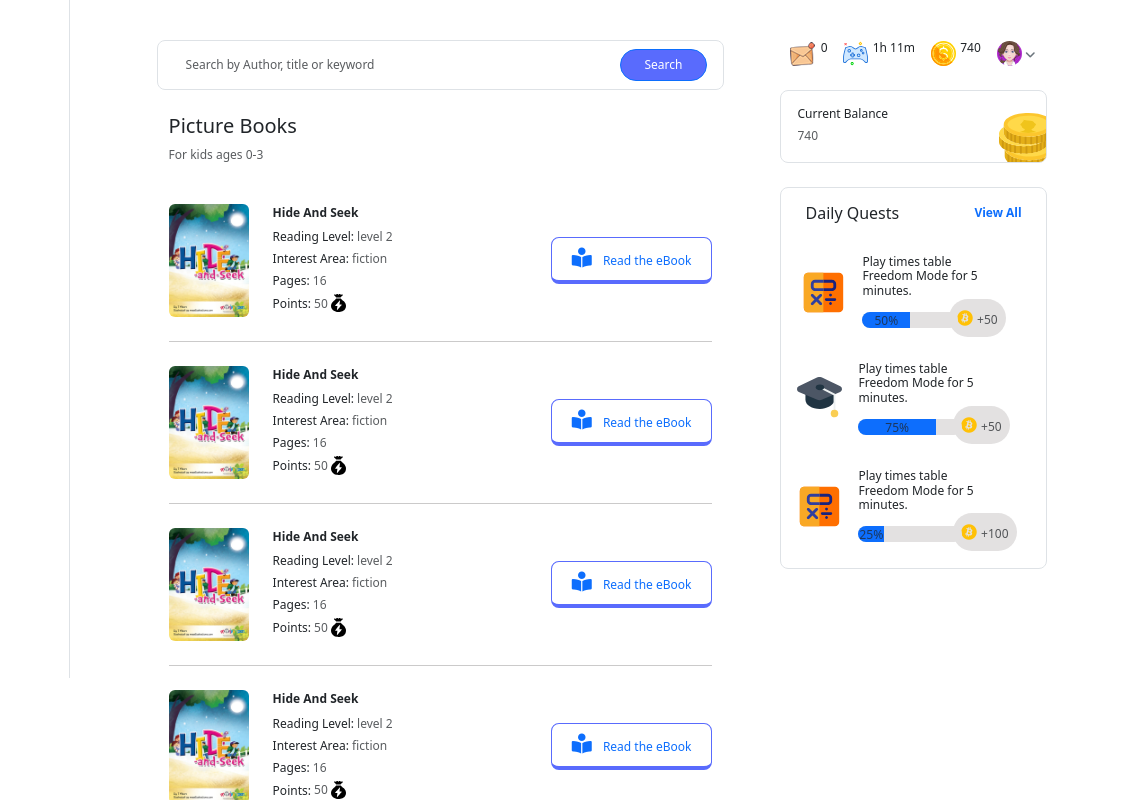
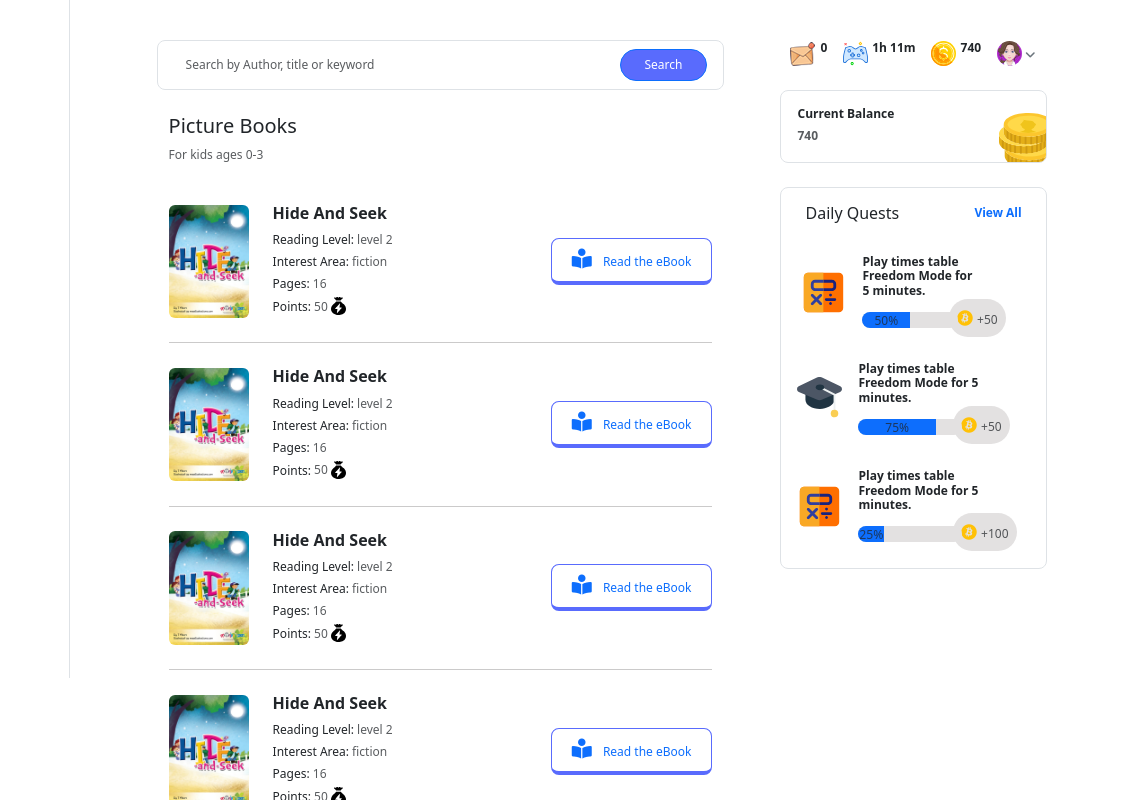
Before and after one commit to Nasirkhan294/rurera-dashboard, a plain HTML site: page index.html in a window 1280 px wide. Shown: the full height of the page, 135-1280 px from the left. Drawn offline with nearby package versions, Linux system fonts and the light colour scheme.

Commit message:
Fix font weight and add some paddings

```diff
--- a/index.html
+++ b/index.html
@@ -52,7 +52,7 @@
         </nav>
         <!-- Sidebar -->
         <div class="col-lg-2 ps-2 pe-0">
-          <ul class="navbar-nav d-none d-lg-block ps-lg-4  border-end">
+          <ul class="navbar-nav d-none d-lg-block ps-lg-4 border-end">
             <!-- Sidebar brand -->
             <a
               href="#"
@@ -230,7 +230,7 @@
                 >
               </div>
               <div class="container">
-                <h5 class="mt-4">Picture Books</h5>
+                <h3 class="mt-4 fs-5">Picture Books</h3>
                 <p class="font-small text-muted">For kids ages 0-3</p>
                 <div
                   class="d-flex flex-column flex-md-row align-items-center justify-content-between border_bottom py-4"
@@ -246,7 +246,7 @@
                       />
                     </div>
                     <div class="mb-md-5 mb-lg-0">
-                      <h3 class="font-small fw-bold">Hide And Seek</h3>
+                      <h3 class="fs-6 fw-bold">Hide And Seek</h3>
                       <p class="font-small mb-1">
                         Reading Level: <span class="text-muted">level 2</span>
                       </p>
@@ -290,7 +290,7 @@
                       />
                     </div>
                     <div class="mb-md-5 mb-lg-0">
-                      <h3 class="font-small fw-bold">Hide And Seek</h3>
+                      <h3 class="fs-6 fw-bold">Hide And Seek</h3>
                       <p class="font-small mb-1">
                         Reading Level: <span class="text-muted">level 2</span>
                       </p>
@@ -334,7 +334,7 @@
                       />
                     </div>
                     <div class="mb-md-5 mb-lg-0">
-                      <h3 class="font-small fw-bold">Hide And Seek</h3>
+                      <h3 class="fs-6 fw-bold">Hide And Seek</h3>
                       <p class="font-small mb-1">
                         Reading Level: <span class="text-muted">level 2</span>
                       </p>
@@ -378,7 +378,7 @@
                       />
                     </div>
                     <div class="mb-md-5 mb-lg-0">
-                      <h3 class="font-small fw-bold">Hide And Seek</h3>
+                      <h3 class="fs-6 fw-bold">Hide And Seek</h3>
                       <p class="font-small mb-1">
                         Reading Level: <span class="text-muted">level 2</span>
                       </p>
@@ -419,15 +419,15 @@
               >
                 <div>
                   <img src="assets/1.png" alt="#" />
-                  <sup>0</sup>
+                  <sup class="fw-bold">0</sup>
                 </div>
                 <div>
                   <img src="assets/games.svg" alt="#" style="max-width: 25px" />
-                  <sup>1h 11m</sup>
+                  <sup class="fw-bold">1h 11m</sup>
                 </div>
                 <div>
                   <img src="assets/coins.svg" alt="#" style="max-width: 25px" />
-                  <sup>740</sup>
+                  <sup class="fw-bold">740</sup>
                 </div>
                 <div class="d-flex">
                   <img
@@ -456,8 +456,8 @@
                   class="list-group-item rounded-3 d-flex justify-content-between mb-4 py-3"
                 >
                   <div>
-                    <h6 class="mb-0 font-small">Current Balance</h6>
-                    <span class="text-muted font-small fw-medium"> 740 </span>
+                    <h6 class="mb-0 font-small fw-bold">Current Balance</h6>
+                    <span class="text-muted font-small fw-bold"> 740 </span>
                   </div>
                   <div>
                     <img
@@ -489,7 +489,7 @@
                           style="max-width: 45px"
                         />
                         <div class="item-text">
-                          <h5 class="font-small pe-xl-5">
+                          <h5 class="font-small pe-xl-5 fw-bold">
                             Play times table Freedom Mode for 5 minutes.
                           </h5>
                           <div
@@ -522,7 +522,7 @@
                           style="max-width: 45px"
                         />
                         <div class="item-text">
-                          <h5 class="font-small pe-xl-5">
+                          <h5 class="font-small pe-xl-5 fw-bold">
                             Play times table Freedom Mode for 5 minutes.
                           </h5>
                           <div
@@ -555,7 +555,7 @@
                           style="max-width: 45px"
                         />
                         <div class="item-text">
-                          <h5 class="font-small pe-xl-5">
+                          <h5 class="font-small pe-xl-5 fw-bold">
                             Play times table Freedom Mode for 5 minutes.
                           </h5>
                           <div
```
